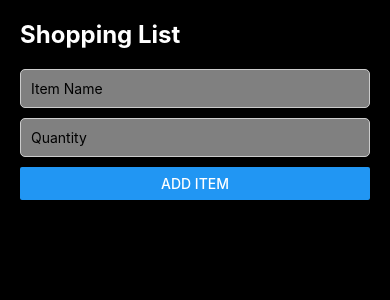
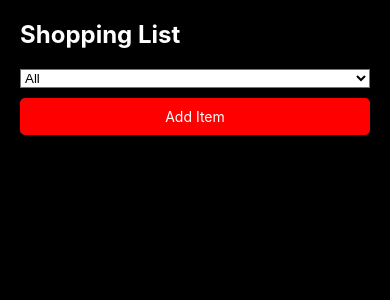
Before and after one commit to khanyajara/react-native-shopping-with-redux, a React Native app: screen / in a window 390 px wide. Shown: the top 300 px of the page. Built offline with nearby package versions, Linux system fonts and the light colour scheme.

Commit message:
added filter,  form

```diff
--- a/App.js
+++ b/App.js
@@ -1,8 +1,9 @@
 import React, { useEffect, useState } from 'react';
-import { View, Text, TextInput, Button, FlatList, TouchableOpacity, StyleSheet } from 'react-native';
+import { View, Text, TextInput, Button, FlatList, TouchableOpacity, StyleSheet, Modal } from 'react-native';
 import { Provider, useDispatch, useSelector } from 'react-redux';
 import { configureStore, createSlice } from '@reduxjs/toolkit';
 import AsyncStorage from '@react-native-async-storage/async-storage';
+import { Picker } from '@react-native-picker/picker';
 
 const shoppingSlice = createSlice({
   name: 'shopping',
@@ -12,11 +13,13 @@ const shoppingSlice = createSlice({
       state.items.push(action.payload);
     },
     editItem: (state, action) => {
-      const { id, name, quantity } = action.payload;
+      const { id, name, quantity, category, urgency } = action.payload;
       const item = state.items.find((item) => item.id === id);
       if (item) {
         item.name = name;
         item.quantity = quantity;
+        item.category = category;
+        item.urgency = urgency;
       }
     },
     deleteItem: (state, action) => {
@@ -36,14 +39,22 @@ const ShoppingListApp = () => {
   const items = useSelector((state) => state.shopping.items);
   const [name, setName] = useState('');
   const [quantity, setQuantity] = useState('');
+  const [category, setCategory] = useState('');
+  const [urgency, setUrgency] = useState('');
   const [editMode, setEditMode] = useState(false);
   const [editId, setEditId] = useState(null);
+  const [showForm, setShowForm] = useState(false);
+  const [filterUrgency, setFilterUrgency] = useState('All');
 
   useEffect(() => {
     const loadItems = async () => {
+      try {
         const savedItems = await AsyncStorage.getItem('shoppingItems');
         if (savedItems) {
           dispatch(setItems(JSON.parse(savedItems)));
+        }
+      } catch (error) {
+        console.error(error);
       }
     };
     loadItems();
@@ -51,48 +62,44 @@ const ShoppingListApp = () => {
 
   useEffect(() => {
     const saveItems = async () => {
+      try {
         await AsyncStorage.setItem('shoppingItems', JSON.stringify(items));
+      } catch (error) {
+        console.error(error);
+      }
     };
     saveItems();
   }, [items]);
 
   const handleAddItem = () => {
-    if (name.trim() && quantity.trim()) {
-      const newItem = { id: Date.now().toString(), name, quantity, purchased: false };
+    if (name.trim() && quantity.trim() && category.trim() && urgency.trim()) {
+      const newItem = { id: Date.now().toString(), name, quantity, category, urgency };
       dispatch(addItem(newItem));
       setName('');
       setQuantity('');
+      setCategory('');
+      setUrgency('');
+      setShowForm(false);
     }
   };
 
-  const handleEditItem = () => {
-    if (name.trim() && quantity.trim()) {
-      dispatch(editItem({ id: editId, name, quantity }));
-      setEditMode(false);
-      setEditId(null);
-      setName('');
-      setQuantity('');
-    }
-  };
-
-  const handleDeleteItem = (id) => {
-    dispatch(deleteItem(id));
-  };
-
-  const handleEditInit = (item) => {
-    setEditMode(true);
-    setEditId(item.id);
-    setName(item.name);
-    setQuantity(item.quantity);
-  };
+  const filteredItems = filterUrgency === 'All'
+    ? items
+    : items.filter((item) => item.urgency === filterUrgency);
 
   const renderItem = ({ item }) => (
     <View style={styles.itemContainer}>
       <Text>{item.name}</Text>
       <Text>Quantity: {item.quantity}</Text>
+      <Text>Category: {item.category}</Text>
+      <Text>Urgency: {item.urgency}</Text>
       <View style={styles.buttonsContainer}>
-        <Button title="Edit" onPress={() => handleEditInit(item)} />
-        <Button title="Delete" onPress={() => handleDeleteItem(item.id)} />
+        <TouchableOpacity style={styles.button} onPress={() => setShowForm(true)}>
+          <Text style={styles.buttonText}>Edit</Text>
+        </TouchableOpacity>
+        <TouchableOpacity style={styles.button} onPress={() => dispatch(deleteItem(item.id))}>
+          <Text style={styles.buttonText}>Delete</Text>
+        </TouchableOpacity>
       </View>
     </View>
   );
@@ -100,6 +107,38 @@ const ShoppingListApp = () => {
   return (
     <View style={styles.container}>
       <Text style={styles.title}>Shopping List</Text>
+
+      {/* Urgency Filter */}
+      <Picker
+        selectedValue={filterUrgency}
+        onValueChange={(value) => setFilterUrgency(value)}
+        style={styles.picker}
+      >
+        <Picker.Item label="All" value="All" />
+        <Picker.Item label="Low" value="Low" />
+        <Picker.Item label="Medium" value="Medium" />
+        <Picker.Item label="High" value="High" />
+      </Picker>
+
+      {/* Add Item Button */}
+      <TouchableOpacity style={styles.button} onPress={() => setShowForm(true)}>
+        <Text style={styles.buttonText}>Add Item</Text>
+      </TouchableOpacity>
+
+      <FlatList
+        data={filteredItems}
+        keyExtractor={(item) => item.id}
+        renderItem={renderItem}
+      />
+
+      {/* Input Form Modal */}
+      <Modal
+        visible={showForm}
+        transparent
+        animationType="fade"
+      >
+        <View style={styles.modalBackground}>
+          <View style={styles.modalContainer}>
             <TextInput
               style={styles.input}
               placeholder="Item Name"
@@ -112,16 +151,32 @@ const ShoppingListApp = () => {
               value={quantity}
               onChangeText={setQuantity}
             />
-      <Button
-        title={editMode ? 'Update Item' : 'Add Item'}
-        onPress={editMode ? handleEditItem : handleAddItem}
-        style={styles.buttons}
+            <TextInput
+              style={styles.input}
+              placeholder="Category"
+              value={category}
+              onChangeText={setCategory}
             />
-      <FlatList
-        data={items}
-        keyExtractor={(item) => item.id}
-        renderItem={renderItem}
-      />
+            <Picker
+              selectedValue={urgency}
+              onValueChange={(value) => setUrgency(value)}
+              style={styles.picker}
+            >
+              <Picker.Item label="Low" value="Low" />
+              <Picker.Item label="Medium" value="Medium" />
+              <Picker.Item label="High" value="High" />
+            </Picker>
+            <View style={styles.modalButtonsContainer}>
+              <TouchableOpacity style={styles.button} onPress={handleAddItem}>
+                <Text style={styles.buttonText}>Save</Text>
+              </TouchableOpacity>
+              <TouchableOpacity style={styles.button} onPress={() => setShowForm(false)}>
+                <Text style={styles.buttonText}>Cancel</Text>
+              </TouchableOpacity>
+            </View>
+          </View>
+        </View>
+      </Modal>
     </View>
   );
 };
@@ -142,7 +197,7 @@ const styles = StyleSheet.create({
     fontSize: 24,
     fontWeight: 'bold',
     marginBottom: 20,
-    color:"white"
+    color: 'white',
   },
   input: {
     borderWidth: 1,
@@ -150,10 +205,14 @@ const styles = StyleSheet.create({
     borderRadius: 5,
     padding: 10,
     marginBottom: 10,
-    backgroundColor:'grey'
+    backgroundColor: 'white',
+  },
+  picker: {
+    backgroundColor: 'white',
+    marginBottom: 10,
   },
   itemContainer: {
-    backgroundColor: 'cyan',
+    backgroundColor: 'grey',
     padding: 10,
     borderRadius: 5,
     marginBottom: 10,
@@ -162,11 +221,32 @@ const styles = StyleSheet.create({
     flexDirection: 'row',
     justifyContent: 'space-between',
     marginTop: 10,
-
   },
-  buttons: {
-    backgroundColor:'green'
-  }
+  button: {
+    backgroundColor: 'red',
+    padding: 10,
+    borderRadius: 5,
+    alignItems: 'center',
+  },
+  buttonText: {
+    color: 'white',
+  },
+  modalBackground: {
+    flex: 1,
+    backgroundColor: 'rgba(0, 0, 0, 0.5)',
+    justifyContent: 'center',
+    alignItems: 'center',
+  },
+  modalContainer: {
+    width: '90%',
+    backgroundColor: 'white',
+    padding: 20,
+    borderRadius: 10,
+  },
+  modalButtonsContainer: {
+    flexDirection: 'row',
+    justifyContent: 'space-between',
+  },
 });
 
 export default App;
--- a/package.json
+++ b/package.json
@@ -10,6 +10,7 @@
   },
   "dependencies": {
     "@react-native-async-storage/async-storage": "^2.1.0",
+    "@react-native-picker/picker": "^2.11.0",
     "@reduxjs/toolkit": "^2.5.0",
     "expo": "~52.0.18",
     "expo-status-bar": "~2.0.0",
```
Also changed, not shown: 1 other file (tests, documents, lock files or other folders). Lines whose indentation alone changed are shown as unchanged.
